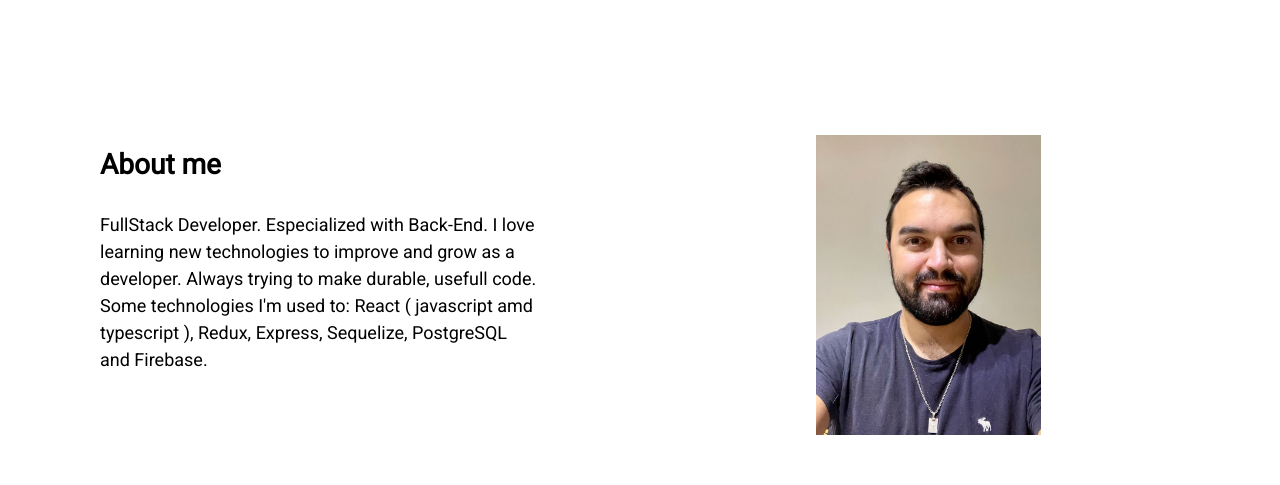
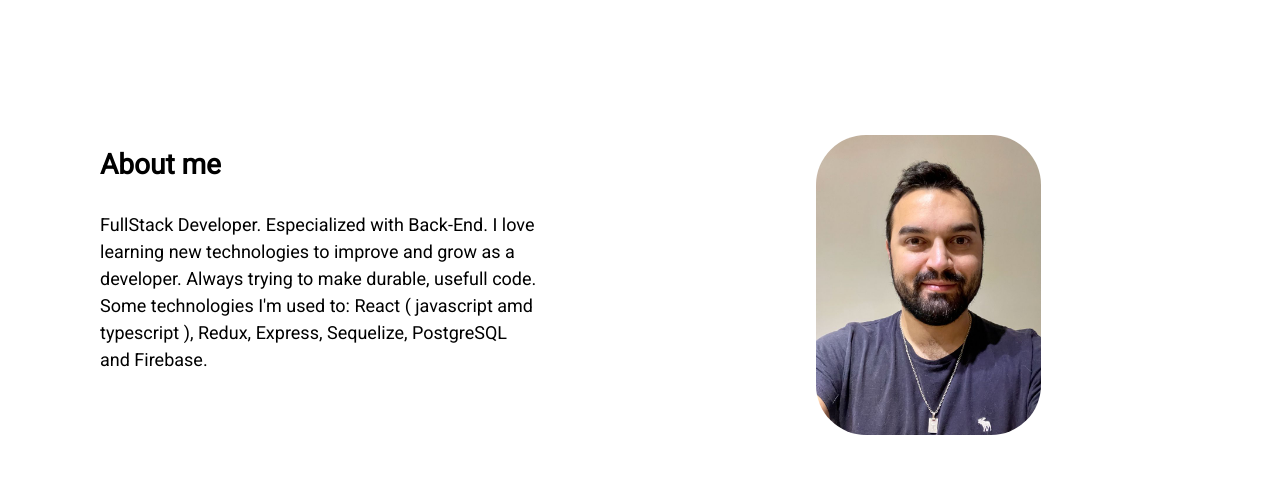
Before and after one commit to ticianomen/portfolio, a React (Create React App) app: page / in a window 1280 px wide. Shown: the part 820-1305 px from the top of the page. Built offline with nearby package versions, Linux system fonts and the light colour scheme.

Commit message:
fixed border radius on image on safari

```diff
--- a/src/components/about/About.css
+++ b/src/components/about/About.css
@@ -32,7 +32,11 @@
   align-self: center;
   justify-content: center;
   overflow: hidden;
-  border-radius:50px;
+}
+
+.about-container__img img{
+  border-radius: 50px;
+  overflow: hidden;
 }
 
 @media only screen and (max-width: 960px) {
```
